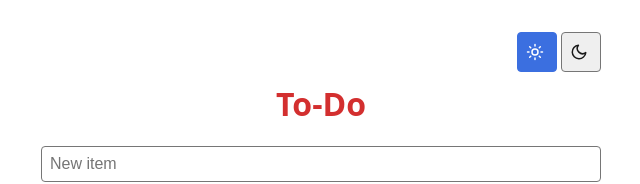
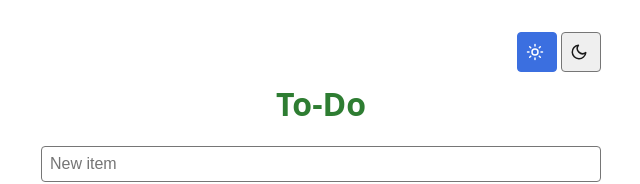
Before and after one commit to saurabhanand78/todo-app, a plain HTML site: page index.html in a window 1280 px wide. Shown: the top 184 px of the page, without its empty margins (319-959 px from the left). Drawn offline with Linux system fonts and the light colour scheme.

Commit message:
Change title colour to green
Co-Authored-By: Claude Sonnet 5.5 <noreply@anthropic.com>

```diff
--- a/index.html
+++ b/index.html
@@ -19,7 +19,7 @@
   }
   body { font-family: system-ui, sans-serif; max-width: 560px; margin: 2rem auto; padding: 0 16px; background: var(--bg); color: var(--fg); }
   header { display: flex; flex-direction: column; align-items: stretch; }
-  h1 { text-align: center; margin-top: .3em; color: #d32f2f; }
+  h1 { text-align: center; margin-top: .3em; color: #2e7d32; }
   #theme { order: -1; align-self: flex-end; }
   input, select, button { background: var(--field-bg); color: var(--fg); border: 1px solid var(--field-border); border-radius: 4px; }
   button { background: var(--btn-bg); }
```
Also changed, not shown: mockup.html (+2 -2 lines).
